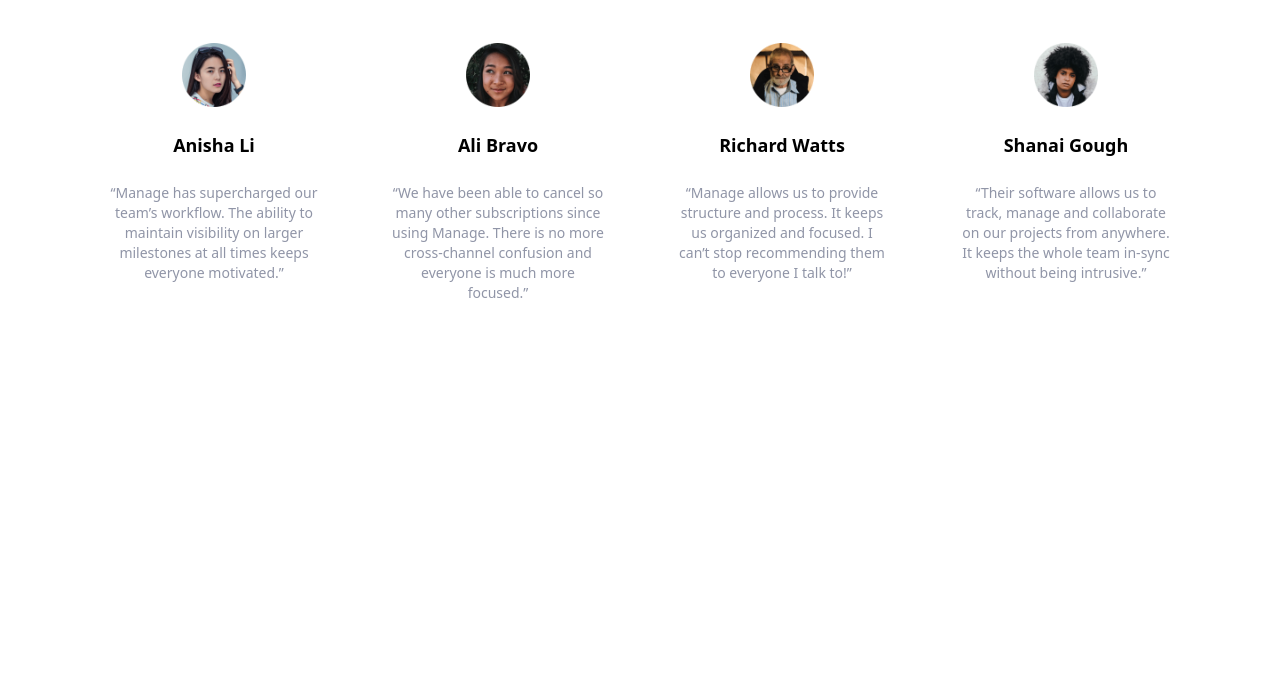
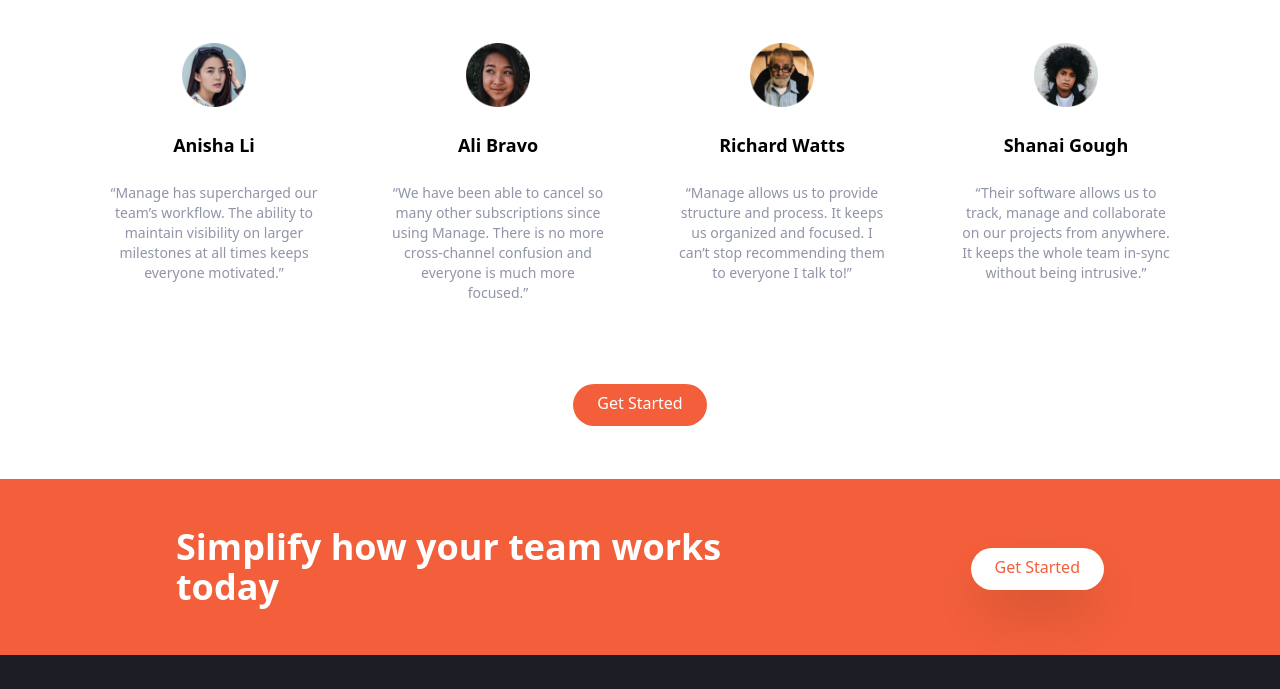
Before and after one commit to Nana-Kwame247/tailwind-crash-course, a website: page index.html in a window 1280 px wide. Shown: the part 1345-2034 px from the top of the page. Before the commit the page ends 1672 px from the top, so only its background shows below. Drawn offline with Linux system fonts and the light colour scheme.

Commit message:
call to action section completed

```diff
--- a/index.html
+++ b/index.html
@@ -243,7 +243,53 @@
             </p>
           </div>
         </div>
+        <div class="my-16">
+          <a
+            href="#"
+            class="p-3 px-6 pt-2 text-white rounded-full bg-brightRed baseline hover:bg-brightRedLight"
+            >Get Started</a
+          >
+        </div>
       </div>
     </section>
+    <!-- CTA Section -->
+    <section id="cta" class="bg-brightRed">
+      <!-- flex container -->
+      <div
+        class="container flex flex-col items-center justify-between px-6 py-24 mx-auto space-y-12 md:py-12 md:flex-row md:space-y-0"
+      >
+        <!-- Heading -->
+        <h2
+          class="text-5xl font-bold leading-tight text-center text-white md:text-4xl md:max-w-xl md:text-left"
+        >
+          Simplify how your team works today
+        </h2>
+        <!-- button -->
+        <div>
+          <a
+            href="#"
+            class="p-3 px-6 pt-2 bg-white rounded-full shadow-2xl text-brightRed baseline hover:bg-gray-900"
+            >Get Started</a
+          >
+        </div>
+      </div>
+    </section>
+    <!-- footer -->
+    <footer class="bg-veryDarkBlue">
+      <!-- flex container -->
+      <div
+        class="container flex flex-col-reverse justify-between px-6 py-10 mx-auto space-y-8 md:flex-row md:space-y-0"
+      >
+        <!-- Logo and social links container -->
+        <div
+          class="flex flex-col-reverse items-center justify-between space-y-12 md:flex-col md:space-y-0 md:items-start"
+        >
+          <!-- logo -->
+          <div>
+            <img src="./images/logo-white.png" alt="white logo" />
+          </div>
+        </div>
+      </div>
+    </footer>
   </body>
 </html>
```
Also changed, not shown: css/main.css, images/logo-white.png (added), 2 other files.
